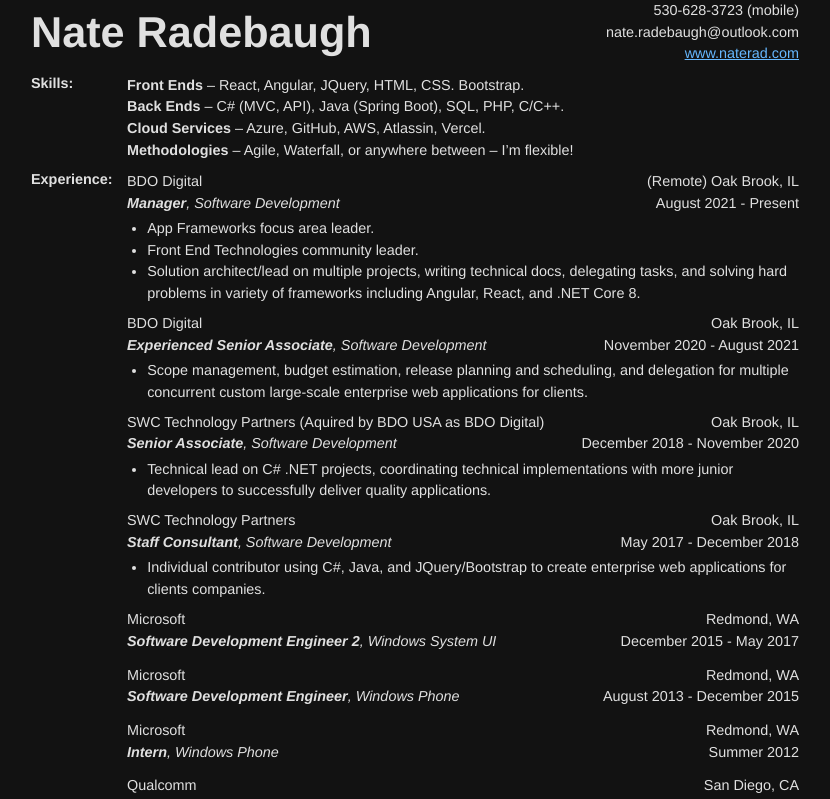
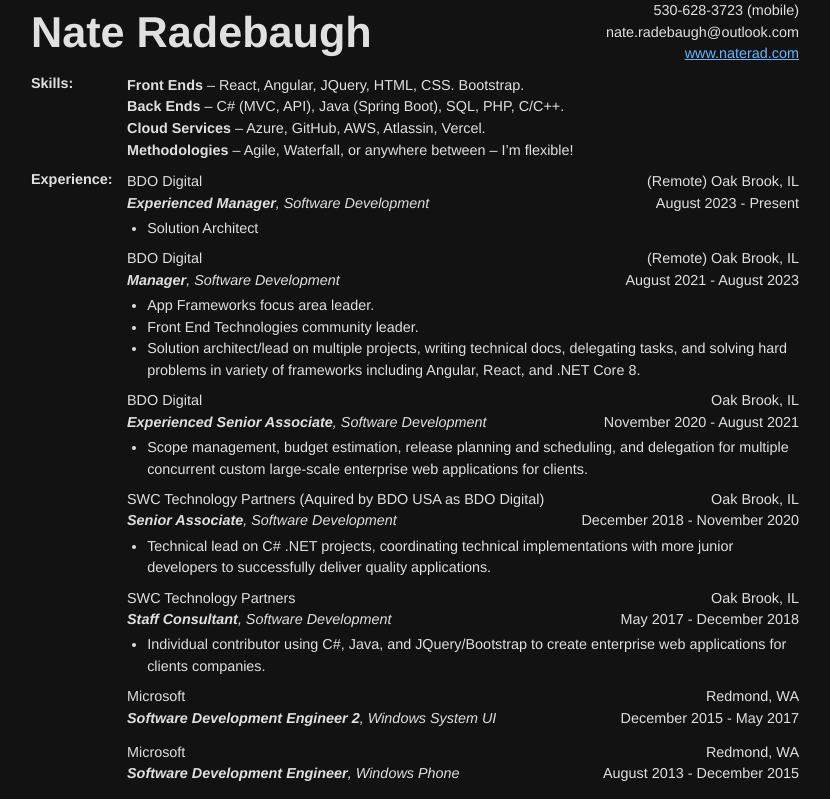
Before and after one commit to NateRadebaugh/naterad.com, an Angular app: page /resume in a window 1280 px wide. Shown: the top 799 px of the page, without its empty margins (225-1055 px from the left). Built offline with nearby package versions, Linux system fonts and the light colour scheme.

Commit message:
Update resume.component.html (#2099)

```diff
--- a/src/app/resume/resume.component.html
+++ b/src/app/resume/resume.component.html
@@ -28,9 +28,19 @@
 
   <app-content-group label="Experience:">
     <app-employment
+      position="Experienced Manager"
+      group="Software Development"
+      dates="August 2023 - Present"
+      company="BDO Digital"
+      location="(Remote) Oak Brook, IL"
+      [details]="[
+        'Solution Architect'
+      ]"
+    />
+    <app-employment
       position="Manager"
       group="Software Development"
-      dates="August 2021 - Present"
+      dates="August 2021 - August 2023"
       company="BDO Digital"
       location="(Remote) Oak Brook, IL"
       [details]="[
```
